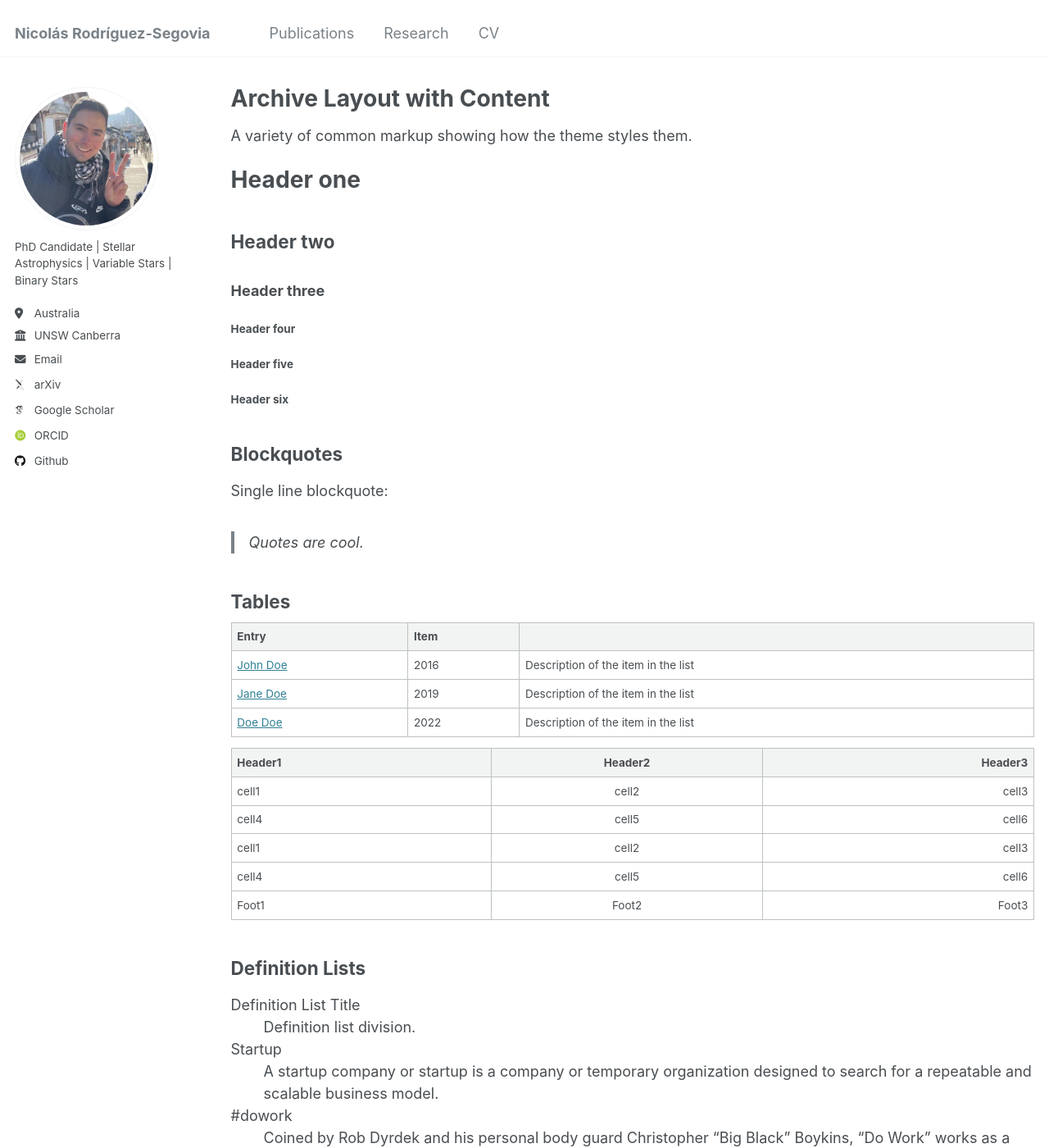
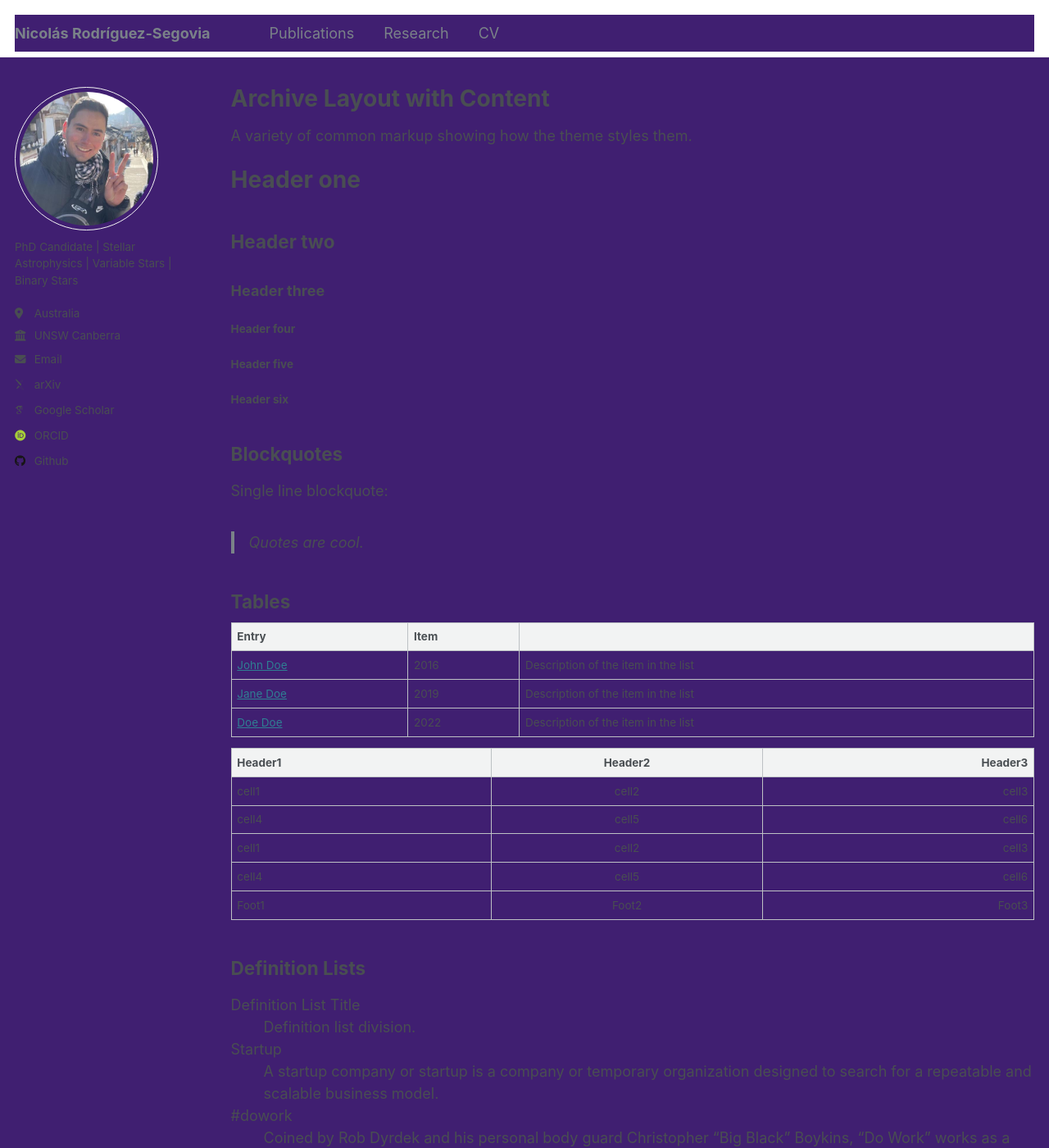
Before and after one commit to nrsegovia/nrsegovia.github.io, a Jekyll site: the page built from _pages/archive-layout-with-content.md, in a window 1280 px wide and 1400 px high. Shown: the whole window at 82% size. Built offline with Jekyll 4.4.1, drawn with Linux system fonts in a browser that asks for light colours; some web fonts are replaced.

Commit message:
Playing with colors 1

```diff
--- a/_sass/_variables.scss
+++ b/_sass/_variables.scss
@@ -61,9 +61,9 @@ $darker-gray                : mix(#000, $gray, 60%);
 $light-gray                 : mix(#fff, $gray, 50%);
 $lighter-gray               : mix(#fff, $gray, 90%);
 
-$body-color                 : #fff;
-$background-color           : #fff;
-$code-background-color      : #fafafa;
+$body-color                 : #401F71;
+$background-color           : #401F71;
+$code-background-color      : #824D74;
 $code-background-color-dark : $light-gray;
 $text-color                 : $dark-gray;
 $border-color               : $lighter-gray;
```
